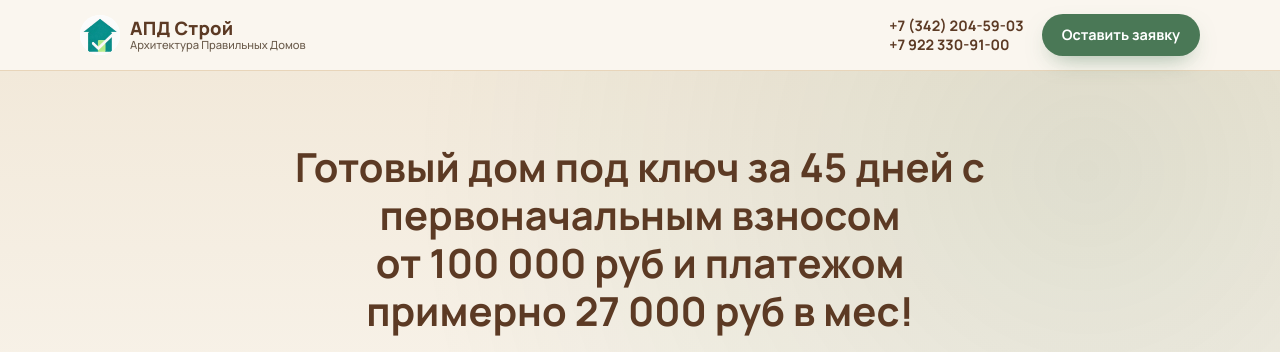
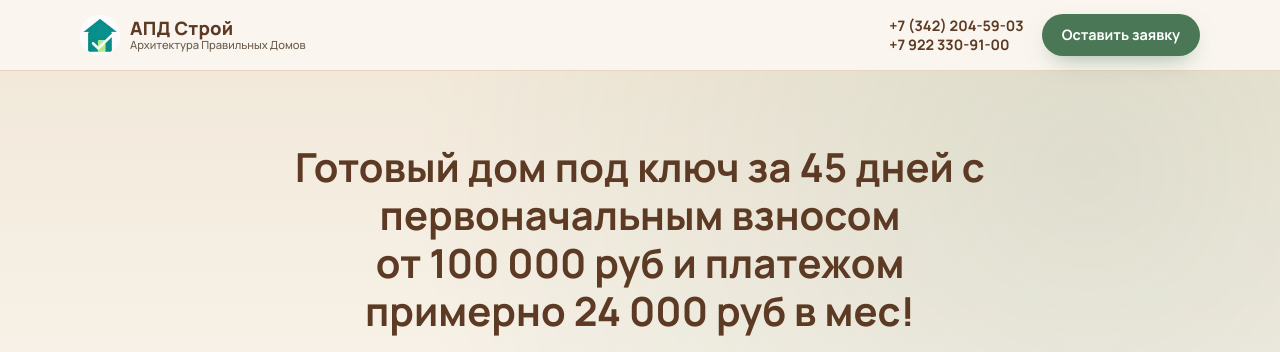
Before and after one commit to zheludkin/apd-stroy-site, a website: page public/index.html in a window 1280 px wide. Shown: the top 352 px of the page. Drawn offline with Linux system fonts and the light colour scheme.

Commit message:
Обновить оценку платежа по семейной ипотеке на главной с 27к до 24к руб/мес
Синхронизирует главную страницу с новым посылом в рекламе Директа.

```diff
--- a/public/index.html
+++ b/public/index.html
@@ -99,7 +99,7 @@
 
   <section class="hero">
     <div class="container hero-inner">
-      <h1>Готовый дом под ключ за 45 дней с первоначальным взносом от&nbsp;100&nbsp;000&nbsp;руб и платежом примерно 27&nbsp;000&nbsp;руб в&nbsp;мес!</h1>
+      <h1>Готовый дом под ключ за 45 дней с первоначальным взносом от&nbsp;100&nbsp;000&nbsp;руб и платежом примерно 24&nbsp;000&nbsp;руб в&nbsp;мес!</h1>
       <p class="hero-note">* Расчёт примерный, для «Практик-75» по семейной ипотеке — точная сумма зависит от банка, ставки и срока</p>
       <p class="hero-concept">Наша концепция — дом под ключ, честная цена, заезжай и живи!</p>
       <p class="hero-lead">
```
